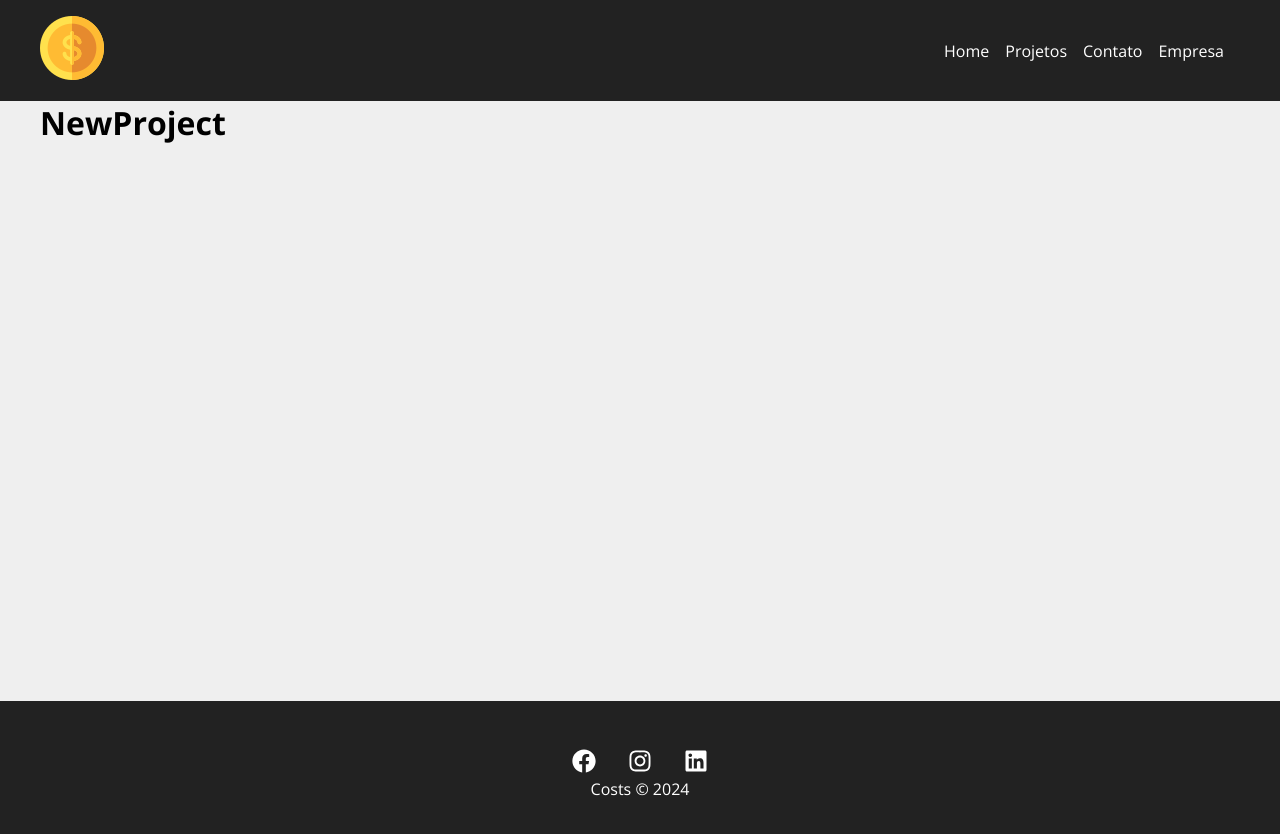
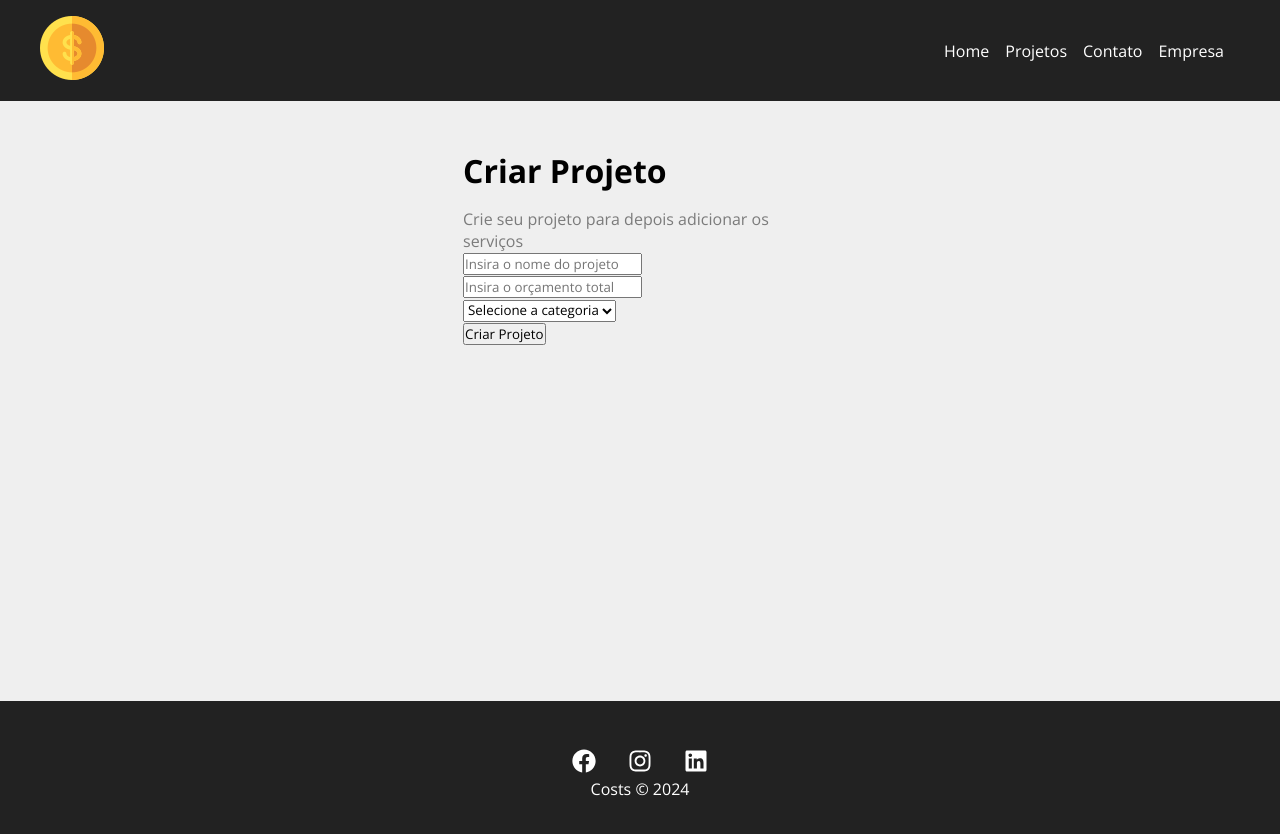
Before and after one commit to jeansillva/GerenciadorDeCustos, a React (Create React App) app in the folder costs/: page /newproject in a window 1280 px wide. Shown: the top 834 px of the page. Built offline with nearby package versions, Linux system fonts and the light colour scheme.

Commit message:
Inicio da estrutura do formulário

```diff
--- a/costs/src/components/pages/NewProject.js
+++ b/costs/src/components/pages/NewProject.js
@@ -1,5 +1,17 @@
+import ProjectForm from '../projects/ProjectForm'
+
+import styles from './NewProject.module.css'
+
 function NewProject(){
-    return <h1>NewProject</h1>
+    return (
+        <div className={styles.newproject_container}>
+            <h1>Criar Projeto</h1>
+            <p>Crie seu projeto para depois adicionar os serviços</p>
+
+            <ProjectForm/>
+
+        </div>
+    )
 }
 
 export default NewProject
--- /dev/null
+++ b/costs/src/components/pages/NewProject.module.css
@@ -0,0 +1,13 @@
+.newproject_container {
+    width: 450px;
+    margin: 0 auto;
+    padding: 3em;
+}
+
+.newproject_container h1{
+    margin-bottom: .5em;
+}
+
+.newproject_container p{
+    color: #7b7b7b;
+}
--- /dev/null
+++ b/costs/src/components/projects/ProjectForm.js
@@ -0,0 +1,25 @@
+function ProjectForm() {
+    return (
+        <form>
+            <div>
+                <input type="text" placeholder="Insira o nome do projeto" />
+            </div>
+
+            <div>
+                <input type="number" placeholder="Insira o orçamento total" />
+            </div>
+
+            <div>
+                <select name="category_id">
+                    <option disabled selected>Selecione a categoria</option>
+                </select>
+            </div>
+
+            <div>
+                <input type="submit" value="Criar Projeto" />
+            </div>
+        </form>
+    )
+}
+
+export default ProjectForm
```
Also changed, not shown: costs/src/components/pages/Home.module.css (added).
